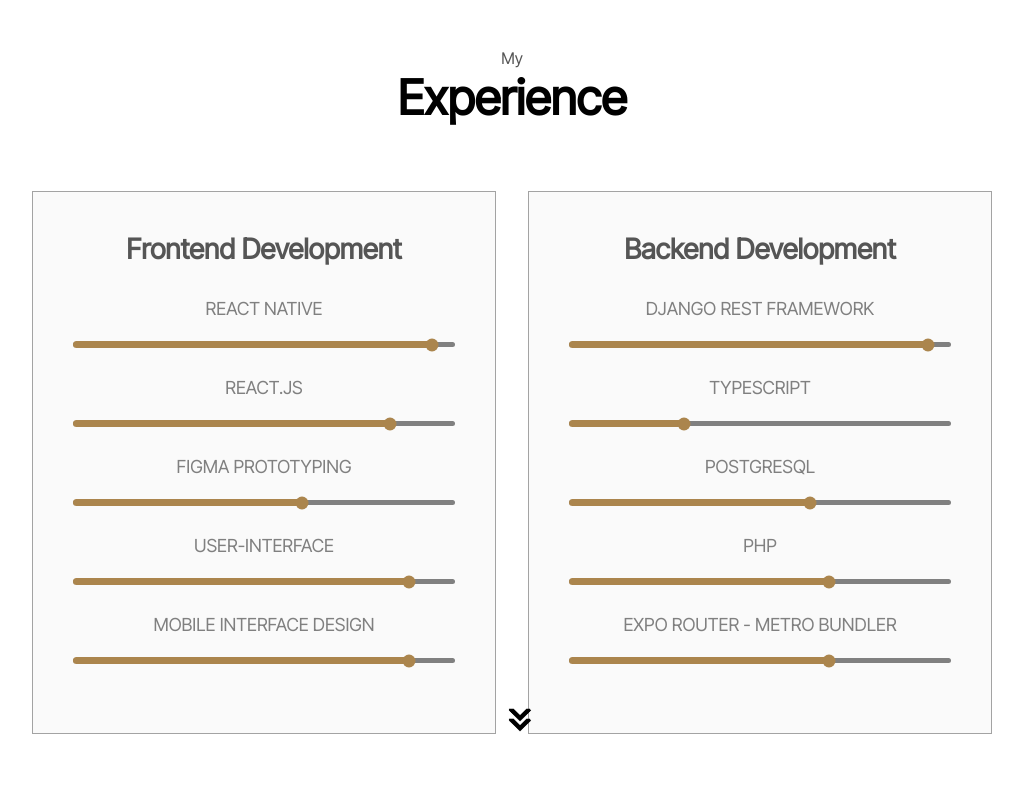
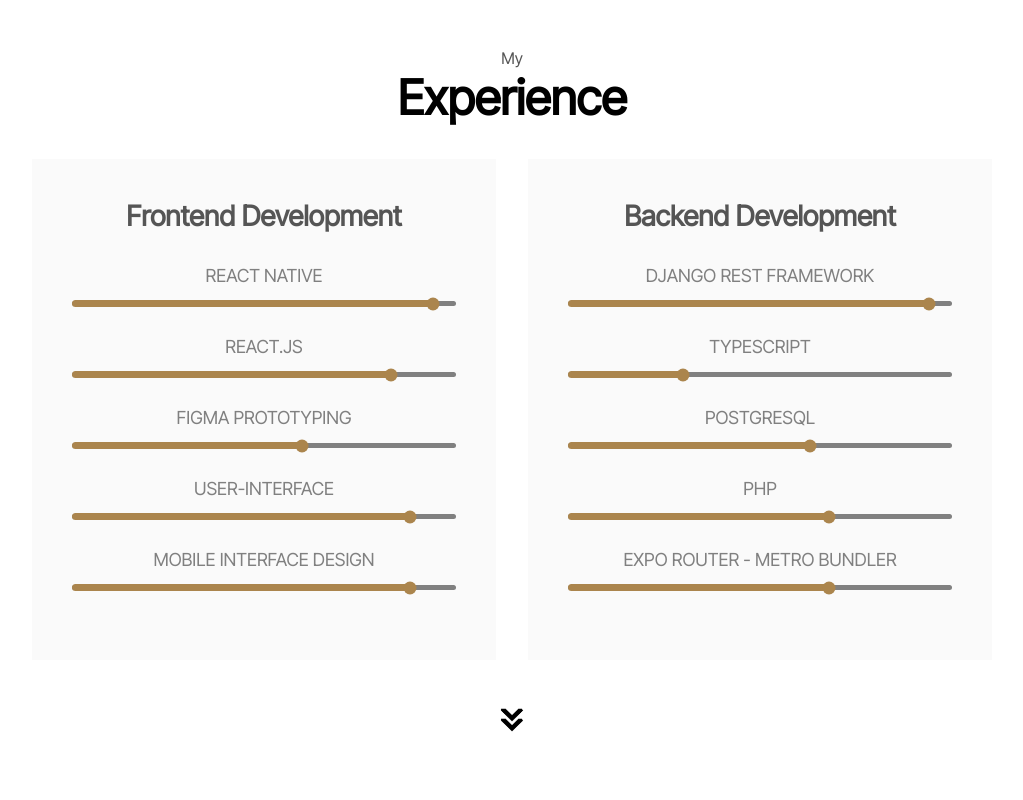
Before and after one commit to MorelAtala/portfolio, a plain HTML site: page index.html in a window 1280 px wide. Shown: the part 880-1680 px from the top of the page, without its empty margins (128-1151 px from the left). Drawn offline with nearby package versions, Linux system fonts and the light colour scheme.

Commit message:
Update style.css

```diff
--- a/style.css
+++ b/style.css
@@ -195,75 +195,6 @@
 .hamburger-icon span:first-child {
   transform: none;
 }
-/* General Styles */
-body {
-  font-family: "Inter Tight", sans-serif;
-  background-color: var(--background-color);
-}
-
-h1, h2 {
-  color: var(--secondary-color);
-}
-
-p {
-  color: var(--secondary-color-2);
-}
-
-/* Profile Section */
-.section__pic-container img {
-  height: 200px;
-  width: 200px;
-  border-radius: 50%;
-}
-
-.section__text {
-  text-align: center;
-}
-
-.icon {
-  cursor: pointer;
-  height: 2rem;
-  width: 2rem;
-  margin: 0 0.5rem;
-}
-
-/* Experience Section */
-.experience-details-container {
-  display: grid;
-  grid-template-columns: repeat(2, 1fr);
-  gap: 2rem;
-  margin: 2rem 0;
-}
-
-.detail-container {
-  padding: 1rem;
-  border: 1px solid var(--container-border);
-  background-color: var(--primary-color-2);
-  text-align: center;
-}
-
-.skill {
-  margin-bottom: 1rem;
-}
-
-.subject {
-  font-size: 1rem;
-  margin-bottom: 0.5rem;
-}
-
-.progress-bar {
-  position: relative;
-  width: 100%;
-  height: 5px;
-  background-color: var(--primary-color-3);
-}
-
-.progress-line {
-  position: absolute;
-  height: 100%;
-  background-color: var(--button-background);
-  border-radius: 5px;
-}
 
 /* SECTIONS */
 
@@ -286,7 +217,6 @@
   justify-content: center;
   gap: 5rem;
   height: 80vh;
-  border-radius: 50%;
 }
 
 .section__pic-container {
```
